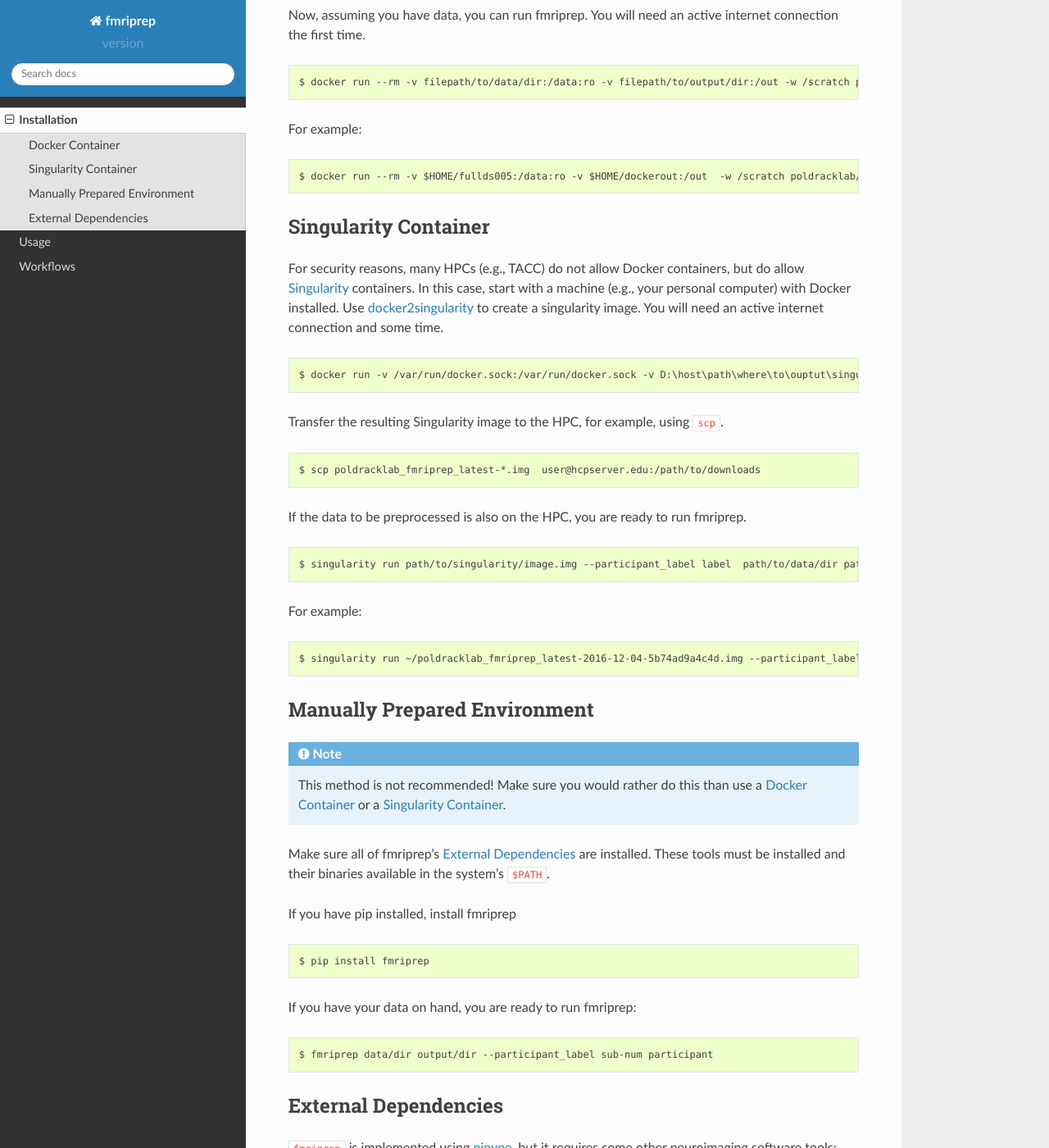
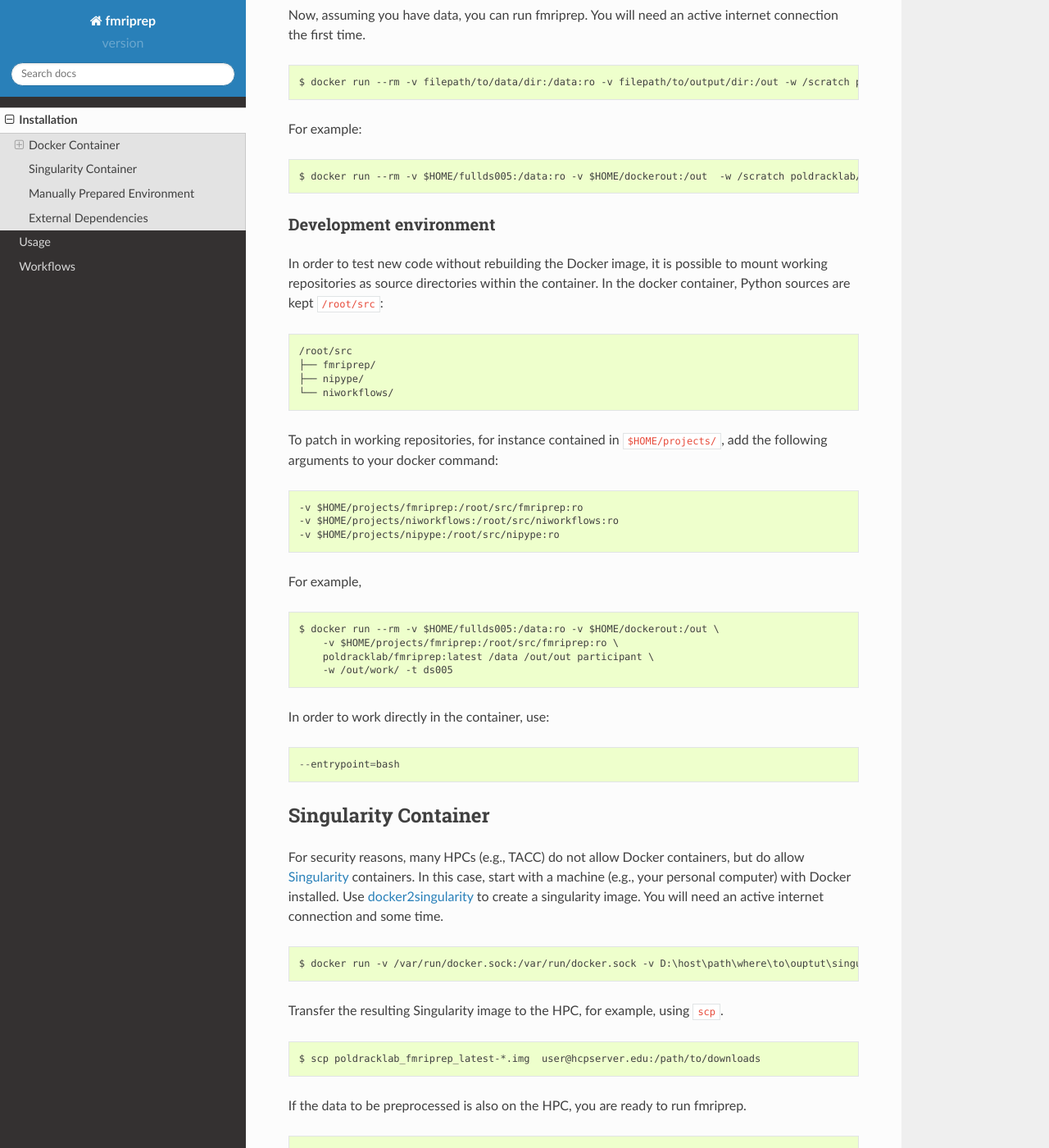
Before and after one commit to yohanchatelain/fmriprep, a Sphinx documentation site: the page built from docs/installation.rst, in a window 1280 px wide and 1400 px high, scrolled down 425 px. Shown: the whole window at 82% size. Built offline with Sphinx 7.4.7 and the Read the Docs theme 2.0.0, drawn with Linux system fonts in a browser that asks for light colours; the version number could not be read and is left out.

Commit message:
Add notes for starting a development environment

```diff
--- a/docs/installation.rst
+++ b/docs/installation.rst
@@ -23,6 +23,36 @@ For example: ::
 
     $ docker run --rm -v $HOME/fullds005:/data:ro -v $HOME/dockerout:/out  -w /scratch poldracklab/fmriprep:latest /data /out/out participant -w /out/work/ -t ds005
 
+Development environment
+-----------------------
+In order to test new code without rebuilding the Docker image, it is
+possible to mount working repositories as source directories within the
+container.
+In the docker container, Python sources are kept ``/root/src``: ::
+
+    /root/src
+    ├── fmriprep/
+    ├── nipype/
+    └── niworkflows/
+
+To patch in working repositories, for instance contained in
+``$HOME/projects/``, add the following arguments to your docker command: ::
+
+    -v $HOME/projects/fmriprep:/root/src/fmriprep:ro
+    -v $HOME/projects/niworkflows:/root/src/niworkflows:ro
+    -v $HOME/projects/nipype:/root/src/nipype:ro
+
+For example, ::
+
+    $ docker run --rm -v $HOME/fullds005:/data:ro -v $HOME/dockerout:/out \
+        -v $HOME/projects/fmriprep:/root/src/fmriprep:ro \
+        poldracklab/fmriprep:latest /data /out/out participant \
+        -w /out/work/ -t ds005
+
+
+In order to work directly in the container, use: ::
+
+    --entrypoint=bash
 
 Singularity Container
 =====================
```
